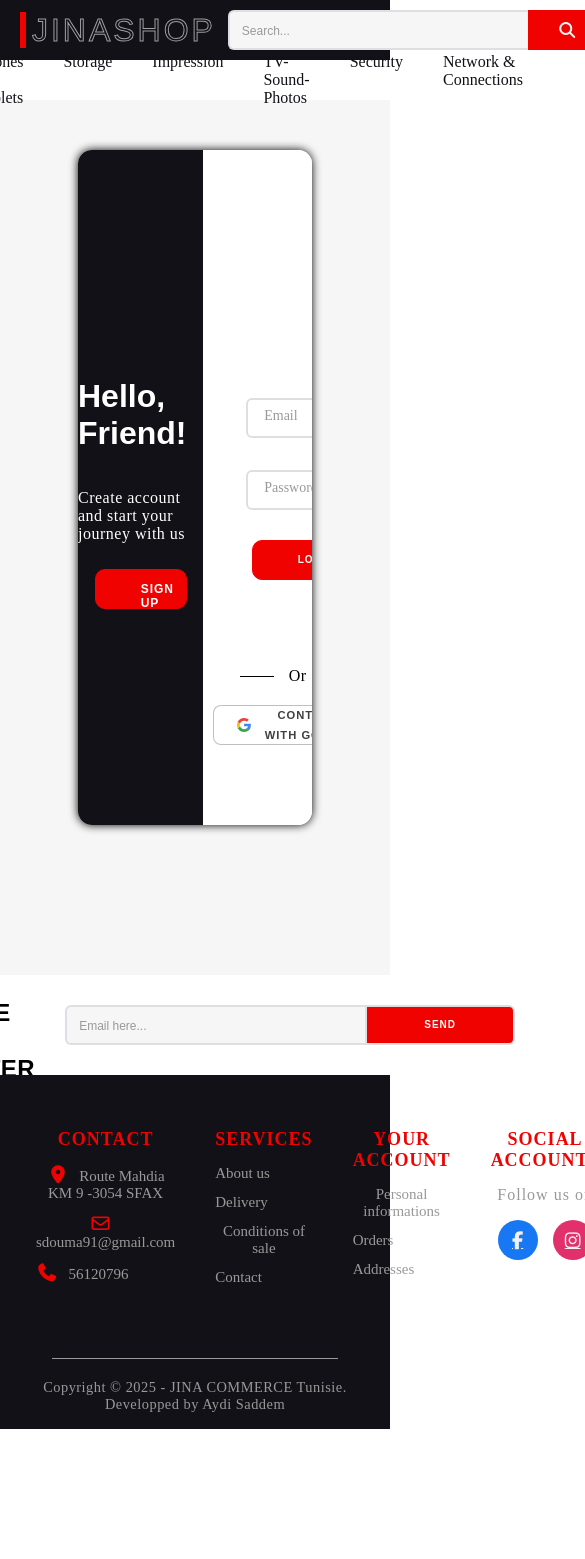
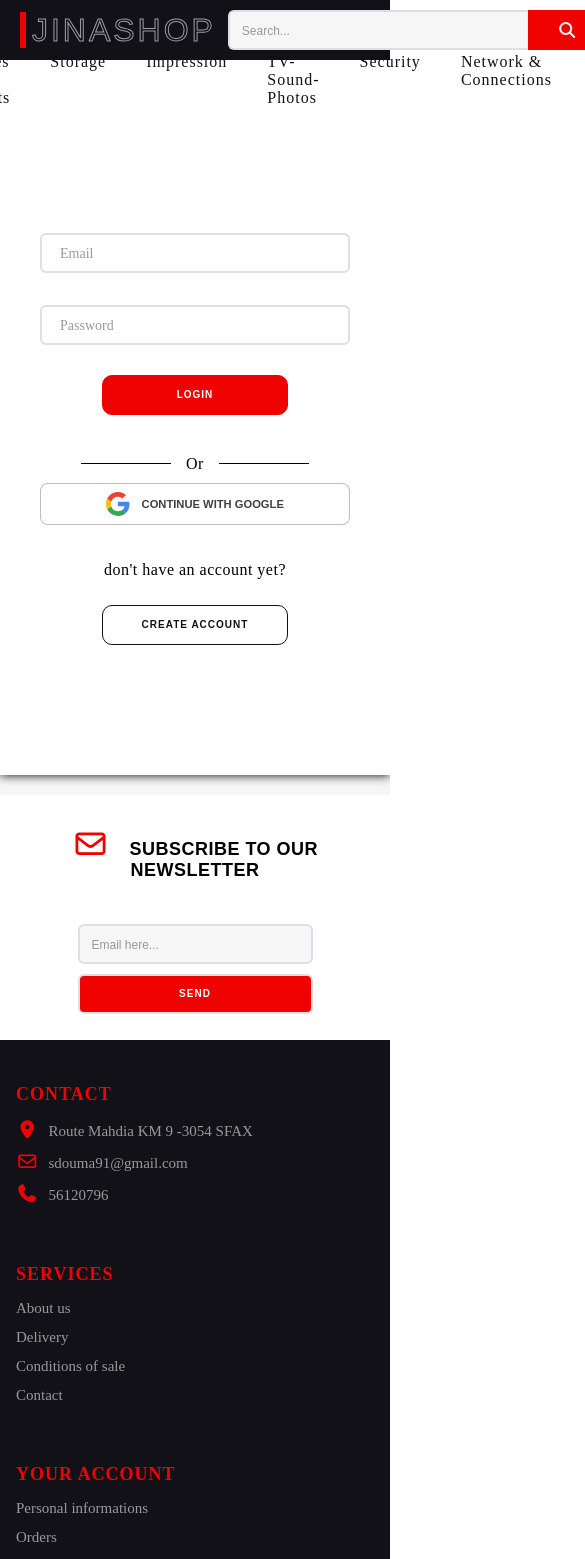
Before and after one commit to aydisaddem/jina-commerce, a React (Vite) app: page / in a window 390 px wide. Shown: the top 1559 px of the page, 585 px wide, since content can reach past the window. Before the commit the page ends 1429 px from the top, so only its background shows below. Built offline with nearby package versions, Linux system fonts and the light colour scheme.

Commit message:
responsive authentication & footer

```diff
--- a/package.json
+++ b/package.json
@@ -13,6 +13,7 @@
     "@fortawesome/fontawesome-free": "^7.1.0",
     "react": "^19.2.0",
     "react-dom": "^19.2.0",
+    "react-router-dom": "^7.9.6",
     "react-select": "^5.10.2"
   },
   "devDependencies": {
--- a/src/App.css
+++ b/src/App.css
@@ -12,20 +12,20 @@
   --divider: #dddfe2;
   --input-color: #1d2129;
 }
-html, body {
-  height: 100%;
+html,
+body {
   margin: 0;
-  display: flex;
-  flex-direction: column;
+  padding: 0;
+  overflow-x: hidden;
 }
 
 .App {
-  padding: 0;
   display: flex;
   flex-direction: column;
   justify-content: center;
   align-items: center;
   min-height: 100vh;
-  width: 100vw;
+  height: 100%;
+  width: 100%;
   background-color: var(--background-main-color);
 }
--- a/src/App.jsx
+++ b/src/App.jsx
@@ -3,15 +3,20 @@
 import Navbar from "./components/Navbar.jsx";
 import Footer from "./components/Footer.jsx";
 import ScrollToTopButton from "./components/ScrollToTopButton.jsx";
+import { BrowserRouter, Routes, Route, Link } from 'react-router-dom';
+
 import "@fortawesome/fontawesome-free/css/all.min.css";
 function App() {
   return (
-    <div className="App">
+    <BrowserRouter>
+      <div className="App">
       <Navbar />
       <Authentication />
       <Footer />
       <ScrollToTopButton />
     </div>
+    </BrowserRouter>
+
   );
 }
 
--- a/src/components/Authentication.jsx
+++ b/src/components/Authentication.jsx
@@ -25,7 +25,10 @@
   const [address, setAddress] = useState("");
   const [errors, setErrors] = useState({});
 
-  const toggleForm = () => setIsLogin(!isLogin);
+  const toggleForm = (e) => {
+    e.preventDefault();
+    setIsLogin(!isLogin);
+  };
   const togglePassword = () => setShowPassword(!showPassword);
   const toggleSignUpPassword = () => setShowSignUpPassword(!showSignUpPassword);
   const options = [
@@ -57,7 +60,9 @@
       ...styles,
       backgroundColor: "#fff",
       height: "40px",
+      width: "100%",
       margin: "12px 0",
+      border: "2px solid #dddfe2",
       borderColor: isFocused ? "#708090" : "#dddfe2",
       boxShadow: isFocused ? "0 0 0 1px #708090" : "none",
       "&:hover": {
@@ -77,10 +82,9 @@
       color: isSelected ? "#fff" : isFocused ? "#fff" : "#1d2129",
       cursor: "pointer",
       "&:active": {
-
-    backgroundColor: isSelected ? "#333" : "#000" ,
-    color: "#fff",
-  },
+        backgroundColor: isSelected ? "#333" : "#000",
+        color: "#fff",
+      },
     }),
     indicatorsContainer: (styles) => ({
       ...styles,
@@ -127,11 +131,11 @@
         borderRadius: "4px",
       },
       "&::-webkit-scrollbar-thumb": {
-        background: "#000", // slider color
+        background: "#000",
         borderRadius: "4px",
       },
       "&::-webkit-scrollbar-thumb:hover": {
-        background: "#000", // hover color
+        background: "#000",
       },
     }),
   };
@@ -207,6 +211,9 @@
       console.log("Validation failed:", validation);
     }
   };
+  const handleGoogleConnect=(e)=>{
+e.preventDefault()
+  }
 
   return (
     <div className={`container ${isLogin ? "login-active" : "signup-active"}`}>
@@ -238,7 +245,6 @@
                   onChange={(e) => {
                     setEmail(e.target.value);
 
-                    // basic email regex
                     const emailRegex = /^[^\s@]+@[^\s@]+\.[^\s@]+$/;
 
                     if (!emailRegex.test(e.target.value)) {
@@ -246,7 +252,7 @@
                         "Please enter a valid email address"
                       );
                     } else {
-                      e.target.setCustomValidity(""); // clear error
+                      e.target.setCustomValidity("");
                     }
                   }}
                   required
@@ -284,15 +290,37 @@
                 <p> Or</p>
                 <hr />
               </div>
-<button id="google">
-  <svg xmlns="http://www.w3.org/2000/svg" preserveAspectRatio="xMidYMid" viewBox="0 0 256 262">
-  <path fill="#4285F4" d="M255.878 133.451c0-10.734-.871-18.567-2.756-26.69H130.55v48.448h71.947c-1.45 12.04-9.283 30.172-26.69 42.356l-.244 1.622 38.755 30.023 2.685.268c24.659-22.774 38.875-56.282 38.875-96.027"></path>
-  <path fill="#34A853" d="M130.55 261.1c35.248 0 64.839-11.605 86.453-31.622l-41.196-31.913c-11.024 7.688-25.82 13.055-45.257 13.055-34.523 0-63.824-22.773-74.269-54.25l-1.531.13-40.298 31.187-.527 1.465C35.393 231.798 79.49 261.1 130.55 261.1"></path>
-  <path fill="#FBBC05" d="M56.281 156.37c-2.756-8.123-4.351-16.827-4.351-25.82 0-8.994 1.595-17.697 4.206-25.82l-.073-1.73L15.26 71.312l-1.335.635C5.077 89.644 0 109.517 0 130.55s5.077 40.905 13.925 58.602l42.356-32.782"></path>
-  <path fill="#EB4335" d="M130.55 50.479c24.514 0 41.05 10.589 50.479 19.438l36.844-35.974C195.245 12.91 165.798 0 130.55 0 79.49 0 35.393 29.301 13.925 71.947l42.211 32.783c10.59-31.477 39.891-54.251 74.414-54.251"></path>
-</svg>
-  Continue with Google
-</button>
+              <button type="button" id="google" onClick={handleGoogleConnect}>
+                <svg
+                  xmlns="http://www.w3.org/2000/svg"
+                  preserveAspectRatio="xMidYMid"
+                  viewBox="0 0 256 262"
+                >
+                  <path
+                    fill="#4285F4"
+                    d="M255.878 133.451c0-10.734-.871-18.567-2.756-26.69H130.55v48.448h71.947c-1.45 12.04-9.283 30.172-26.69 42.356l-.244 1.622 38.755 30.023 2.685.268c24.659-22.774 38.875-56.282 38.875-96.027"
+                  ></path>
+                  <path
+                    fill="#34A853"
+                    d="M130.55 261.1c35.248 0 64.839-11.605 86.453-31.622l-41.196-31.913c-11.024 7.688-25.82 13.055-45.257 13.055-34.523 0-63.824-22.773-74.269-54.25l-1.531.13-40.298 31.187-.527 1.465C35.393 231.798 79.49 261.1 130.55 261.1"
+                  ></path>
+                  <path
+                    fill="#FBBC05"
+                    d="M56.281 156.37c-2.756-8.123-4.351-16.827-4.351-25.82 0-8.994 1.595-17.697 4.206-25.82l-.073-1.73L15.26 71.312l-1.335.635C5.077 89.644 0 109.517 0 130.55s5.077 40.905 13.925 58.602l42.356-32.782"
+                  ></path>
+                  <path
+                    fill="#EB4335"
+                    d="M130.55 50.479c24.514 0 41.05 10.589 50.479 19.438l36.844-35.974C195.245 12.91 165.798 0 130.55 0 79.49 0 35.393 29.301 13.925 71.947l42.211 32.783c10.59-31.477 39.891-54.251 74.414-54.251"
+                  ></path>
+                </svg>
+                Continue with Google
+              </button>
+            </div>
+            <div className="mobile-authentication-toggle">
+              <p>don't have an account yet?</p>
+              <button type="button" onClick={toggleForm}>
+                Create account
+              </button>
             </div>
           </div>
         ) : (
@@ -470,6 +498,12 @@
 
               <button type="submit">SIGN UP</button>
             </form>
+            <div className="mobile-authentication-toggle">
+              <p>Already have an account?</p>
+              <button type="button" onClick={toggleForm}>
+                Sign In
+              </button>
+            </div>
           </div>
         )}
       </div>
--- a/src/components/SubNav.jsx
+++ b/src/components/SubNav.jsx
@@ -42,10 +42,9 @@
     },
     {
       label: "Phones & Tablets",
-            solo: ["Mobile Phones", "Smartphones", "Landline Phones","Smartwatches"],
+      solo: ["Mobile Phones", "Smartphones", "Landline Phones", "Smartwatches"],
 
       columns: [
-
         {
           title: "Tablets",
           items: [
@@ -67,33 +66,55 @@
             "Miscellaneous Phone Accessories",
           ],
         },
-
       ],
     },
 
     {
       label: "Storage",
+      solo: [
+        "External Hard Drives",
+        "Storage Servers",
+        "Storage Accessories",
+        "USB Flash Drives",
+        "Memory Cards",
+      ],
       columns: [
         {
-          title: "Imprimantes",
-          items: ["À Réservoir Intégré", "Jet D'encre"],
-        },
-        {
-          title: "Imprimantes",
-          items: ["À Réservoir Intégré", "Jet D'encre"],
+          title: "Internal Drives",
+          items: [
+            "Standard Internal",
+            "Drives",
+            "SSD Drives",
+            "Internal Drives for Storage Servers",
+            "Internal Drives for Video Surveillance",
+          ],
         },
       ],
     },
     {
       label: "Impression",
+      solo: ["Fax", "Scanners machines"],
       columns: [
         {
-          title: "Imprimantes",
-          items: ["À Réservoir Intégré", "Jet D'encre"],
+          title: "Printers",
+          items: [
+            "Integrated ink tank printers",
+            "Inkjet printers and multifunction printers",
+            "Laser printers and multifunction printers",
+            "Professional printers",
+            "Printer accessories",
+          ],
         },
         {
-          title: "Imprimantes",
-          items: ["À Réservoir Intégré", "Jet D'encre"],
+          title: "Copiers",
+          items: [
+            "A4 | A3 copiers",
+            "Copier accessories",
+            "A4 paper",
+            "A3 paper",
+            "Envelopes",
+            "Photo paper",
+          ],
         },
       ],
     },
@@ -101,12 +122,29 @@
       label: "TV-Sound-Photos",
       columns: [
         {
-          title: "Imprimantes",
-          items: ["À Réservoir Intégré", "Jet D'encre"],
+          title: "Video Projectors",
+          items: ["Video Projectors", "Video Projector Accessories"],
         },
         {
-          title: "Imprimantes",
-          items: ["À Réservoir Intégré", "Jet D'encre"],
+          title: "Consoles & Games",
+          items: ["Consoles", "Game Controllers", "Console Accessories"],
+        },
+        {
+          title: "Televisions",
+          items: ["Televisions", "TV Accessories"],
+        },
+        {
+          title: "Sound",
+          items: [
+            "Home Theater",
+            "Systems",
+            "Soundbars",
+            "Headphones & Earphones",
+            "Speakers",
+            "Radio - Alarm Clock",
+            "Stereo System",
+            "Microphone",
+          ],
         },
       ],
     },
@@ -114,12 +152,18 @@
       label: "Security",
       columns: [
         {
-          title: "Imprimantes",
-          items: ["À Réservoir Intégré", "Jet D'encre"],
+          title: "Alarm System",
+          items: ["Wired Alarm", "Wireless Alarm", "Accessories"],
         },
         {
-          title: "Imprimantes",
-          items: ["À Réservoir Intégré", "Jet D'encre"],
+          title: "Security Equipment",
+          items: [
+            "Surveillance Cameras",
+            "Security Kits",
+            "Recorders",
+            "Security Accessories",
+            "Detectors and Sensors",
+          ],
         },
       ],
     },
@@ -127,13 +171,33 @@
       label: "Network & Connections",
       columns: [
         {
-          title: "Imprimantes",
-          items: ["À Réservoir Intégré", "Jet D'encre"],
+          title: "Network",
+          items: [
+            "Switches / Routers / Access Points",
+            "Network Cards",
+            "Wi-Fi - Bluetooth Adapters",
+            "Powerline Adapters",
+            "Network Cabinets and Enclosures",
+            "Power Strips",
+            "Network Accessories",
+          ],
         },
         {
-          title: "Imprimantes",
-          items: ["À Réservoir Intégré", "Jet D'encre"],
+          title: "Cables and Connectors",
+          items: [
+            "HDMI Cables",
+            "USB Cables",
+            "Network Cables",
+            "FireWire Cables",
+            "TV/Audio/DVD Screen Cables",
+            "Power Cables",
+            "Adapters/Converters",
+          ],
         },
+        {
+          title:"Enclosures and Accessories",
+          items:["Network Enclosures and Cabinets","Accessories"]
+        }
       ],
     },
   ];
--- a/src/styles/authentication.css
+++ b/src/styles/authentication.css
@@ -17,6 +17,8 @@
 .overlay-container {
   background-color: var(--secondary-color);
   color: var(--background-color);
+  padding: 10px;
+  text-align: center;
 }
 
 .overlay-container h1 {
@@ -105,7 +107,7 @@
 
 form {
   width: 100%;
-  height: 100%;
+  height: auto;
   display: flex;
   flex-direction: column;
   justify-content: center;
@@ -153,12 +155,9 @@
   grid-template-columns: 2fr 1fr;
   gap: 1rem;
   width: 100%;
+  padding: 0;
 }
-.row-contact .box {
-  position: relative;
-  width: 100%;
-}
-
+.row-contact .box,
 .row .box {
   position: relative;
   width: 100%;
@@ -283,8 +282,8 @@
 
 label {
   position: absolute;
-  left: 13px;
-  top: 22px;
+  left: 15px;
+  top: 35%;
   font-size: 14px;
   padding: 0 5px;
   background-color: var(--background-color);
@@ -317,8 +316,7 @@
   outline: none;
 }
 
-.signUp button,
-.signIn button {
+form button {
   background-color: var(--primary-color);
   color: var(--background-color);
   font-family: sans-serif;
@@ -328,36 +326,32 @@
   font-size: 10px;
   font-weight: bold;
   border-radius: 10px;
-  padding: 12px 45px;
+  text-align: center;
   margin: 10px 0;
   cursor: pointer;
   letter-spacing: 1px;
   text-transform: uppercase;
 }
-.signUp button:hover,
-.signIn button:hover {
+form button:hover {
   background-color: var(--secondary-color);
   border: 1px solid var(--secondary-color);
 }
-.signUp button:active,
-.signIn button:active {
+
+form button:active {
   transform: scale(0.95);
 }
-.signUp button:focus,
-.signIn button:focus {
+
+form button:focus {
   outline: none;
 }
 
-.social-connect{
-  position:absolute;
-bottom: 60px;
-width: 100%;
-display: flex;
-flex-direction: column;
-justify-content: center;
-align-items: center;
+.social-connect {
+  width: 100%;
+  display: flex;
+  flex-direction: column;
+  justify-content: center;
+  align-items: center;
   padding: 10px;
-
 }
 .divider {
   display: grid;
@@ -373,9 +367,8 @@
   width: 100%;
 }
 
-
 .divider p {
-  margin:0 5px;
+  margin: 0 5px;
   text-align: center;
   padding: 0 10px;
 }
@@ -423,3 +416,125 @@
 #google:hover {
   transform: scale(1.02);
 }
+#google:active {
+    background-color: var(--secondary-color);
+    color: var(--background-color);
+
+}
+.mobile-authentication-toggle {
+  display: none;
+}
+.mobile-authentication-toggle button {
+  background-color: var(--background-color);
+  color: var(--secondary-color);
+  border: 1px solid var(--secondary-color);
+  font-family: sans-serif;
+  width: 60%;
+  height: 40px;
+  border: 1px solid var(--secondary-color);
+  font-size: 10px;
+  font-weight: bold;
+  border-radius: 10px;
+  text-align: center;
+  margin: 10px 0;
+  cursor: pointer;
+  letter-spacing: 1px;
+  text-transform: uppercase;
+}
+.mobile-authentication-toggle button:active {
+  background-color: var(--secondary-color) !important;
+  color: var(--background-color) !important;
+}
+
+/* Tablet breakpoint */
+@media (max-width: 768px) {
+   .container {
+    width: 80%;
+    height: auto;
+    min-height: 70vh;
+    padding: 0;
+    margin: 120px 0 50px 0;
+  }
+
+  form {
+    display: flex;
+    justify-content: center;
+    align-items: center;
+  }
+
+  .row {
+    display: flex;
+    flex-direction: column;
+    justify-content: center;
+    align-items: center;
+    gap: 0;
+  }
+}
+
+/* Mobile breakpoint */
+@media (max-width: 480px) {
+  .container {
+    width: 100vw;
+    min-height: 100vh;
+    display: flex;
+    flex-direction: column;
+    align-items: center;
+    justify-content: center;
+    border: none;
+    border-radius: 0;
+    padding: 10px;
+    margin: 100px 0 20px 0;
+    height: auto;
+    min-height: 80vh;
+  }
+  .overlay-container {
+    display: none;
+  }
+  .mobile-authentication-toggle {
+    display: flex;
+    flex-direction: column;
+    justify-content: center;
+    align-items: center;
+    width: 100%;
+    padding: 10px;
+  }
+
+  .mobile-authentication-toggle button:hover {
+    background-color: var(--secondary-color);
+    color: var(--background-color);
+  }
+  .signup-active .forms-container {
+    transform: translateX(0px);
+    padding: 10 px;
+    margin: 0;
+  }
+  .signIn {
+    display: flex;
+    flex-direction: column;
+    justify-content: center;
+    align-items: center;
+    position: relative;
+  }
+  .social-connect {
+    position: relative;
+  }
+  form {
+    display: flex;
+    justify-content: center;
+    align-items: center;
+  }
+  .box {
+    width: 100%;
+    display: flex;
+    justify-content: center;
+    align-items: center;
+  }
+
+  .row {
+    display: flex;
+    flex-direction: column;
+    justify-content: center;
+    align-items: center;
+    gap: 0;
+  }
+}
--- a/src/styles/footer.css
+++ b/src/styles/footer.css
@@ -1,6 +1,7 @@
 .footer-container {
   width: 100%;
 }
+
 .newspaper {
   background-color: var(--background-color);
   height: 100px;
@@ -218,3 +219,89 @@
   background-color: var(--background-main-color) !important;
   color: var(--input-color) !important;
 }
+
+/* Tablet breakpoint */
+@media (max-width: 992px) {
+  .footer-main-section {
+    flex-wrap: wrap;
+    justify-content: center;
+    gap: 20px;
+  }
+
+  .footer-contact,
+  .footer-services,
+  .personel-account,
+  .footer-social {
+    flex: 1 1 45%;
+    max-width: 45%;
+    text-align: left;
+  }
+
+  .newspaper {
+    flex-direction: column;
+    height: auto;
+    padding: 1rem;
+    gap: 10px;
+  }
+
+  .news-form input {
+    width: 100%;
+  }
+
+  .news-form button {
+    width: auto;
+  }
+}
+
+/* Mobile breakpoint */
+@media (max-width: 600px) {
+  .footer-main-section {
+    flex-direction: column;
+    gap: 10px;
+  }
+
+  .footer-contact,
+  .footer-services,
+  .personel-account,
+  .footer-social {
+    min-width: 100%;
+    padding: 10px 0;
+  }
+
+  .footer-social-icons {
+    justify-content: center;
+  }
+  .footer-social p {
+    text-align: center;
+  }
+
+  .newspaper {
+    flex-direction: column;
+    justify-content: center;
+    align-items: center;
+    gap: 15px;
+    padding: 1rem;
+  }
+
+  .subscribe {
+    text-align: center;
+    font-size: 18px;
+  }
+
+  .news-form {
+    flex-direction: column;
+    width: 100%;
+    gap: 10px;
+  }
+
+  .news-form input {
+    width: 100%;
+    border-radius: 6px;
+    border-right: 2px solid var(--divider);
+  }
+
+  .news-form button {
+    width: 100%;
+    border-radius: 6px;
+  }
+}
--- a/src/styles/navbar.css
+++ b/src/styles/navbar.css
@@ -443,6 +443,8 @@
 .has-dropdown {
   position: relative;
   padding: 10px 20px;
+    letter-spacing: 1px;
+
   cursor: pointer;
 }
 .has-dropdown:hover {
@@ -457,7 +459,7 @@
   top: 100px;
   left: 0;
   width: 100vw;
-  height: 60vh;
+  min-height: 30vh;
   background: var(--background-color);
   color: var(--secondary-color);
   padding: 30px 40px;
@@ -505,12 +507,14 @@
   font-weight: 400;
   font-family: "Poppins", sans-serif !important;
   margin-bottom: 10px;
-  position:relative;
+  letter-spacing: 1px;
+  position: relative;
   color: var(--secondary-color);
   cursor: pointer;
 }
 
-.column h5::after, .solo h5::after {
+.column h5::after,
+.solo h5::after {
   content: "";
   position: absolute;
   left: 0;
@@ -521,11 +525,10 @@
   transition: width 0.3s ease;
 }
 
-.column h5:hover::after, .solo h5:hover::after {
+.column h5:hover::after,
+.solo h5:hover::after {
   width: 100%;
 }
-
-
 
 .column h5:hover,
 .solo h5:hover {
@@ -544,6 +547,7 @@
 .column ul li {
   margin-bottom: 10px;
   font-size: 16px;
+  letter-spacing: 1px;
   cursor: pointer;
   color: var(--grey-color);
 }
```
Also changed, not shown: 1 other file (tests, documents, lock files or other folders). Lines whose indentation alone changed are shown as unchanged.
